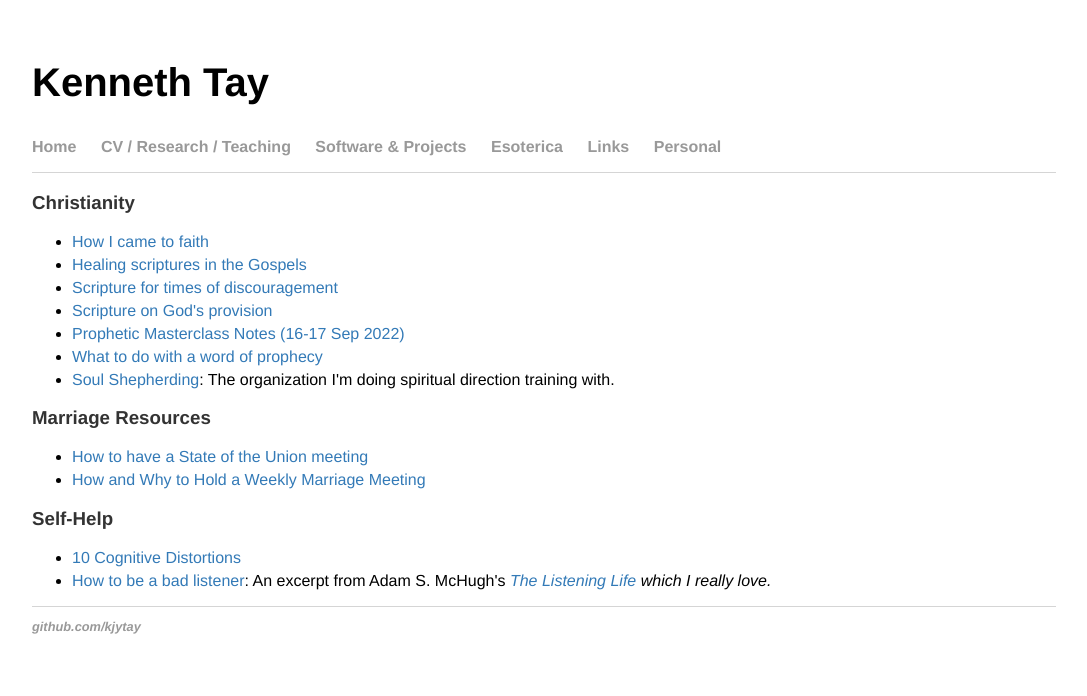
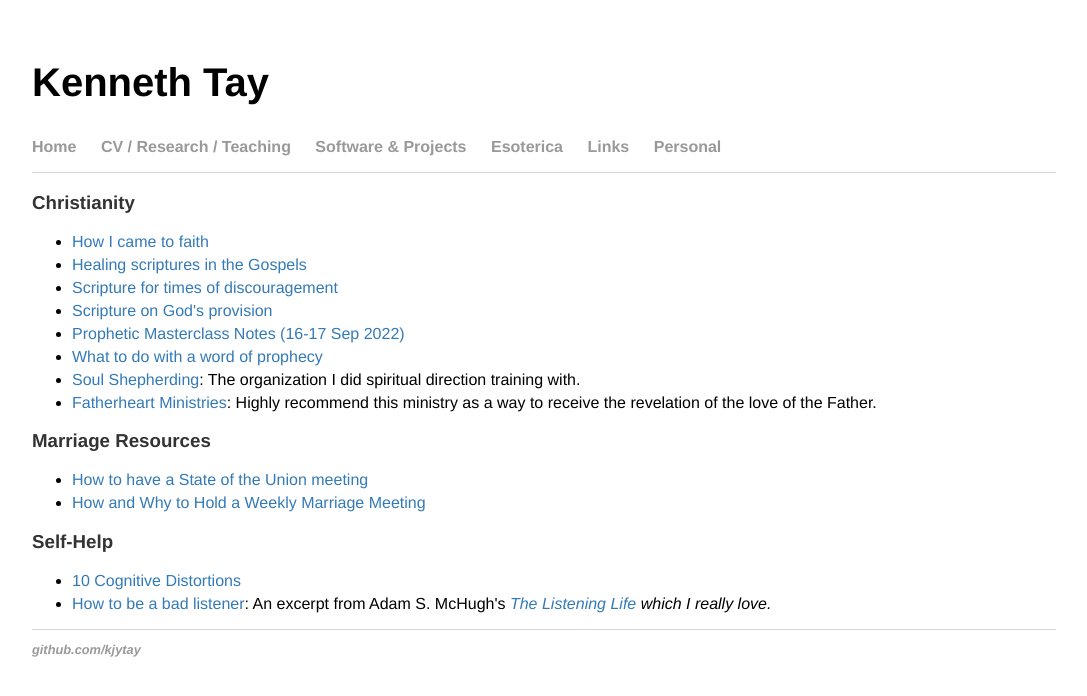
Before and after one commit to kjytay/kjytay.github.io, a Jekyll site: the page built from personal/index.html, in a window 1280 px wide. Shown: the top 696 px of the page, without its empty margins (96-1183 px from the left). Built offline with Jekyll 4.4.1, drawn with Linux system fonts in a browser that asks for light colours.

Commit message:
Update links.

```diff
--- a/esoterica/index.html
+++ b/esoterica/index.html
@@ -19,6 +19,7 @@ May some of these references spark joy (or ideas!) in your own life!
 <ul>
   <li>L. Albert, 2020. <a href="https://punkrockor.com/2020/07/02/a-soccer-win-probability-model/">"a soccer win probability model."</a> Example of using a Poisson process.</li>
   <li>T. Reddad, 2019. <a href="https://tommyred.dad/post/2019-07-22-uniform-sum-threshold/">"A uniform sum threshold problem."</a> A nice write-up on the expected number of U[0,1] draws needed for the sum to exceed 1.</li>
+  <li>A. Downey, 2015. <a href="https://allendowney.blogspot.com/2015/08/the-inspection-paradox-is-everywhere.html">"The Inspection Paradox is Everywhere."</a> A blog post with several examples of the inspection paradox.</li>
 </ul>
 
 <h3>Counter-examples</h3>
--- a/links/index.html
+++ b/links/index.html
@@ -74,5 +74,6 @@ title: Kenneth Tay
   <li><a target="_blank" href="http://www.genealogy.ams.org/">Mathematics Genealogy Project</a></li>
   <li><a target="_blank" href="http://numbergossip.com/">Number Gossip</a></li>
   <li><a target="_blank" href="https://projecteuler.net/">Project Euler</a></li>
+  <li><a target="_blank" href="https://www.chiark.greenend.org.uk/~sgtatham/puzzles/">Simon Tatham's Portable Puzzle Collection</a></li>
   <li><a target="_blank" href="https://www.sporcle.com/">Sporcle</a></li>
 </ul>
--- a/personal/index.html
+++ b/personal/index.html
@@ -11,7 +11,8 @@ title: Kenneth Tay
   <li><a href="https://docs.google.com/document/d/1KrSnf84B9NNWy1q-FfUGjn_2LHOy_OqivYBR3ih43Xw/edit?usp=sharing">Scripture on God's provision</a></li>
   <li><a href="https://docs.google.com/document/d/1Mev_l8DwVohMo1AZEk46roxLvnA6tisSfTFVfB9Jo5Y/edit?usp=sharing">Prophetic Masterclass Notes (16-17 Sep 2022)</a></li>
   <li><a href="https://docs.google.com/document/d/19EEqkZFyjSeaFzu7S83d-9BERPgSuO6bqKpnNLSVVU0/edit?usp=sharing">What to do with a word of prophecy</a></li>
-  <li><a href="https://www.soulshepherding.org/">Soul Shepherding</a>: The organization I'm doing spiritual direction training with.</li>
+  <li><a href="https://www.soulshepherding.org/">Soul Shepherding</a>: The organization I did spiritual direction training with.</li>
+  <li><a href="https://fatherheart.net/">Fatherheart Ministries</a>: Highly recommend this ministry as a way to receive the revelation of the love of the Father.</li>
 </ul>
 <h3>Marriage Resources</h3>
 <ul>
```
